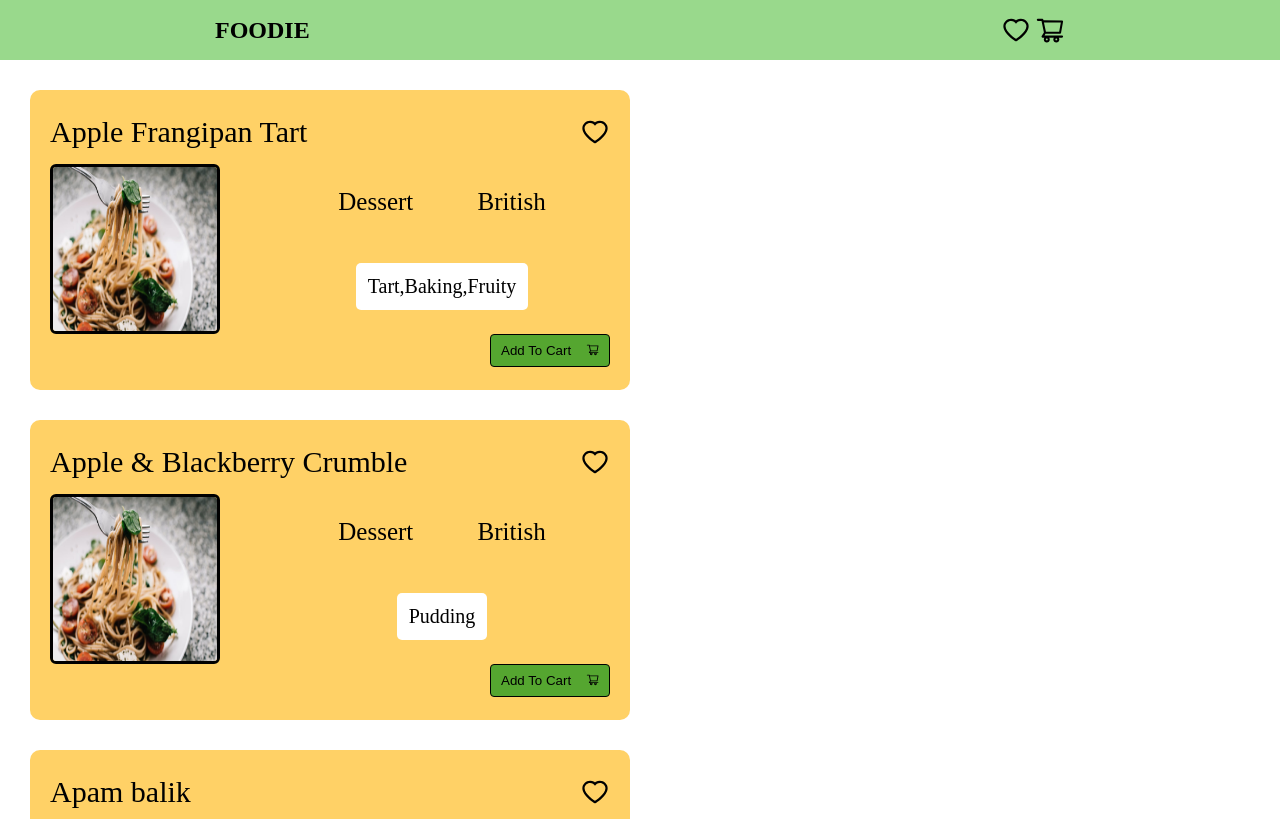
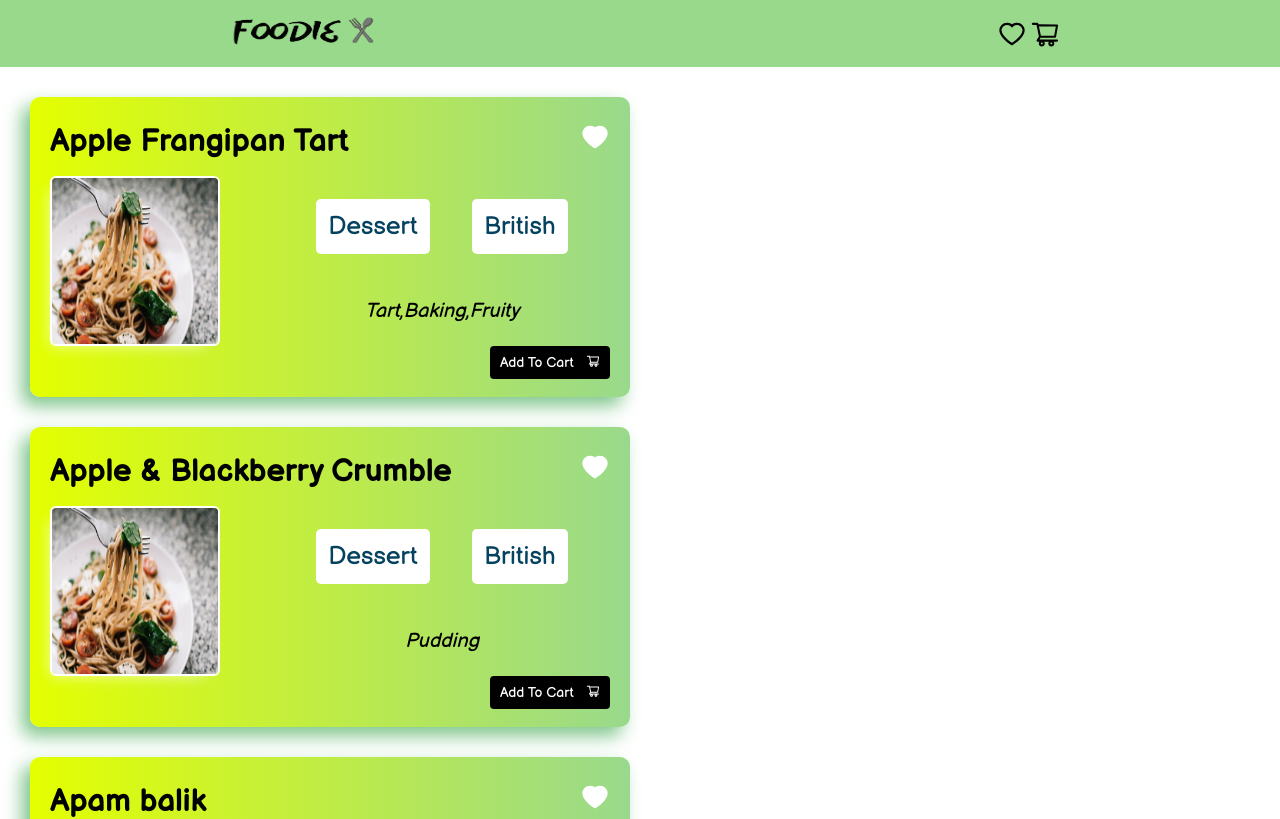
Before and after one commit to Nishantthakur62/FoodieApp, a React (Create React App) app: page / in a window 1280 px wide. Shown: the top 819 px of the page. Built offline with nearby package versions, Linux system fonts and the light colour scheme.

Commit message:
css updated

```diff
--- a/src/App.css
+++ b/src/App.css
@@ -1,12 +1,15 @@
+@import url("https://fonts.googleapis.com/css2?family=Balsamiq+Sans&display=swap");
+
 * {
   margin: 0;
   padding: 0;
   box-sizing: border-box;
+  font-family: "Balsamiq Sans", cursive;
 }
 
 .navbar {
   width: 100%;
-  padding: 15px 215px;
+  padding: 15px 220px;
   display: flex;
   justify-content: space-between;
   align-items: center;
@@ -19,15 +22,32 @@
   justify-content: space-between;
   font-size: 30px;
 }
+.logo img {
+  width: 170px;
+  height: 32px;
+}
 
 .card {
   width: 600px;
   height: 300px;
-  background-color: #ffd166;
+  background: rgb(228, 255, 0);
+  background: linear-gradient(
+    90deg,
+    rgba(228, 255, 0, 1) 0%,
+    rgba(153, 217, 140, 1) 100%
+  );
+  box-shadow: -8px 9px 18px 0px rgba(84, 178, 100, 0.75);
   padding: 10px 20px;
   font-size: 30px;
   border-radius: 10px;
   margin: 30px 0 0 30px;
+}
+.heart {
+  color: white;
+}
+.heart:hover {
+  color: #f2003c;
+  cursor: pointer;
 }
 
 .top {
@@ -36,7 +56,10 @@
   align-items: center;
   padding: 15px 0;
 }
-
+.mealname {
+  letter-spacing: 0.8px;
+  font-weight: bold;
+}
 .middle {
   display: flex;
   justify-content: space-between;
@@ -52,25 +75,36 @@
   justify-content: space-evenly;
   font-size: 25px;
 }
-img {
+.category,
+.area {
+  background-color: white;
+  color: #04425f;
+  border: none;
+  border-radius: 5px;
+  padding: 12px;
+}
+.card img {
   height: 170px;
   width: 170px;
   border-radius: 6px;
-  border: solid 3px black;
+  border: solid 2px white;
+  box-shadow: -7px 7px 14px -8px rgba(255, 255, 255, 0.75);
 }
 .foodtag {
   text-align: center;
   font-size: 20px;
   display: flex;
   justify-content: space-evenly;
+  font-style: italic;
+  font-size: 20px;
 }
 
-.foodtag span {
+/* .foodtag span {
   background-color: white;
   border: none;
   border-radius: 5px;
   padding: 12px;
-}
+} */
 
 .bottom {
   display: flex;
@@ -82,8 +116,14 @@ button {
   padding: 8px 10px;
   width: 120px;
   justify-content: space-between;
-  border: solid 1px black;
+  border: none;
   border-radius: 4px;
-  background-color: #55a630;
+  background-color: black;
+  color: white;
   cursor: pointer;
+  font-size: 14px;
 }
+
+button:hover {
+  background-color: #04425f;
+}
--- a/src/Components/FoodCard.jsx
+++ b/src/Components/FoodCard.jsx
@@ -1,5 +1,5 @@
 import React from "react";
-import { AiOutlineHeart, AiOutlineShoppingCart } from "react-icons/ai";
+import { AiFillHeart, AiOutlineShoppingCart } from "react-icons/ai";
 import noodles from "../images/noodles.jpeg";
 
 const FoodCard = ({ mealname, id, category, area, tags }) => {
@@ -7,14 +7,16 @@ const FoodCard = ({ mealname, id, category, area, tags }) => {
     <div className="card">
       <div className="top">
         <p className="mealname">{mealname}</p>
-        <AiOutlineHeart />
+        <span className="heart">
+          <AiFillHeart />
+        </span>
       </div>
       <div className="middle">
         <img src={noodles} />
         <div className="foodinfo">
           <div className="category-area">
-            <span>{category}</span>
-            <span>{area}</span>
+            <span className="category">{category}</span>
+            <span className="area">{area}</span>
           </div>
           <div className="foodtag">
             <span>{tags}</span>
--- a/src/Components/NavBar.jsx
+++ b/src/Components/NavBar.jsx
@@ -1,11 +1,12 @@
 import React from "react";
 import { AiOutlineHeart, AiOutlineShoppingCart } from "react-icons/ai";
+import logo from "../images/logo.png";
 
 const NavBar = () => {
   return (
     <nav className="navbar">
       <div className="logo">
-        <h1>FOODIE</h1>
+        <img src={logo} />
       </div>
       <div className="right">
         <AiOutlineHeart />
```
Also changed, not shown: src/images/logo.png (added).
